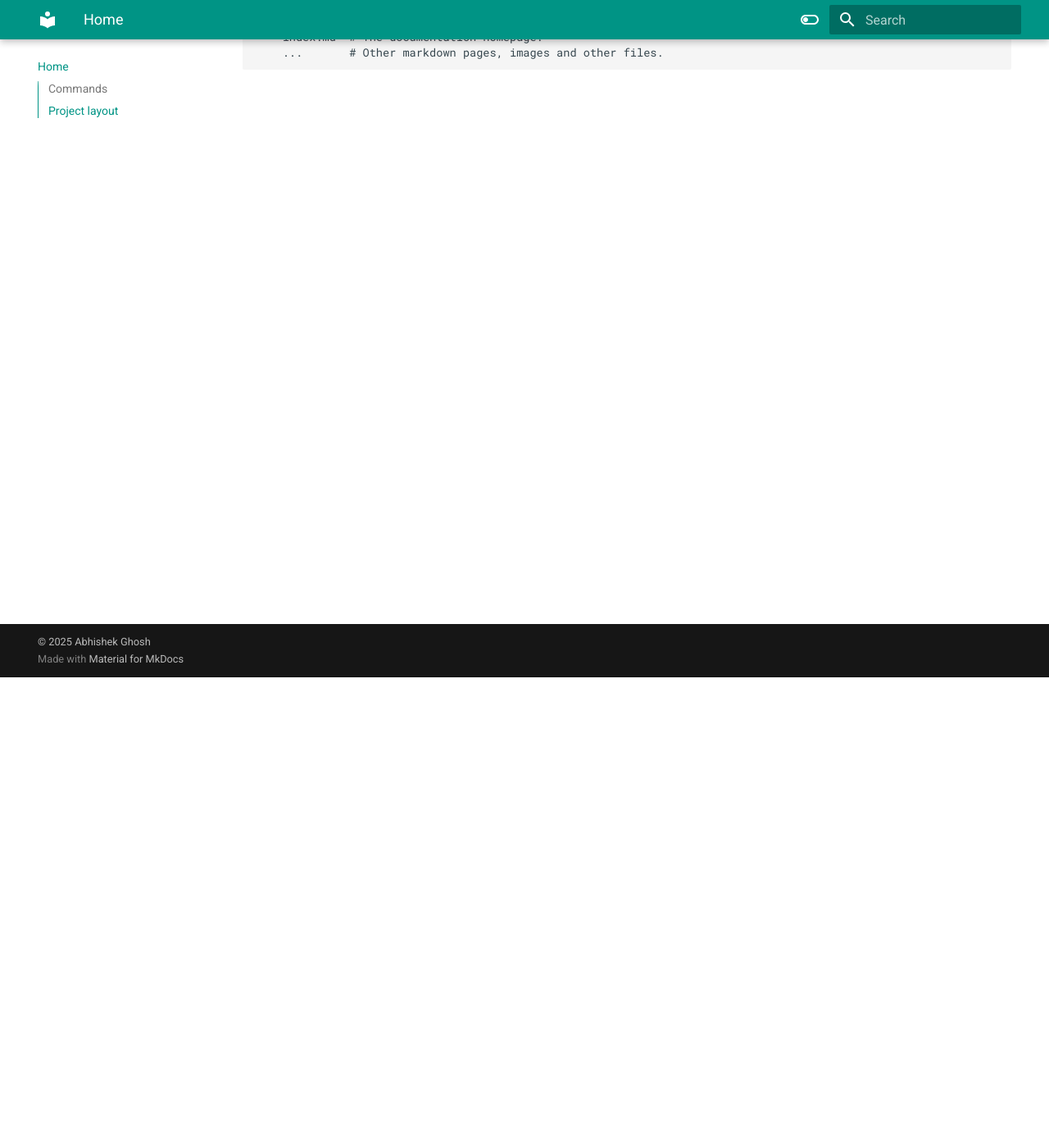
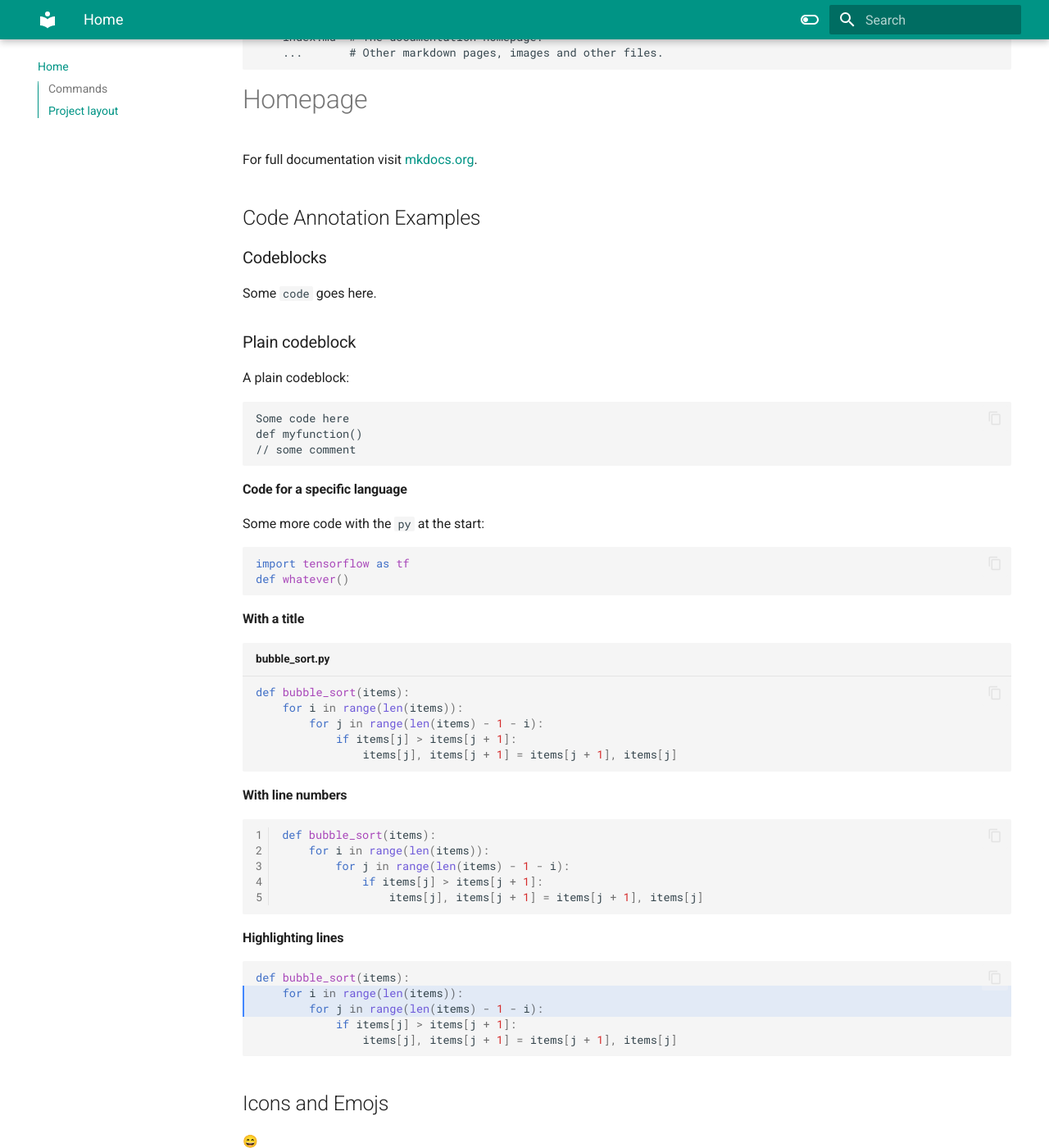
Before and after one commit to abhishekghoshh/tmux-config, an MkDocs documentation site: the page built from docs/index.md, in a window 1280 px wide and 1400 px high, scrolled down 574 px. Shown: the whole window at 82% size. Built offline with MkDocs 1.6.1 and Material for MkDocs 9.7.7, drawn with Linux system fonts in a browser that asks for light colours; emoji names are drawn with the system emoji font.

Commit message:
commit mkdocs

````diff
--- a/docs/index.md
+++ b/docs/index.md
@@ -1,6 +1,7 @@
 # Welcome
 
 For full documentation visit [mkdocs.org](https://www.mkdocs.org).
+
 
 ## Commands
 
@@ -15,3 +16,73 @@ For full documentation visit [mkdocs.org](https://www.mkdocs.org).
     docs/
         index.md  # The documentation homepage.
         ...       # Other markdown pages, images and other files.
+
+
+# Homepage
+
+For full documentation visit [mkdocs.org](https://www.mkdocs.org).
+
+## Code Annotation Examples
+
+### Codeblocks
+
+Some `code` goes here.
+
+### Plain codeblock
+
+A plain codeblock:
+
+```
+Some code here
+def myfunction()
+// some comment
+```
+
+#### Code for a specific language
+
+Some more code with the `py` at the start:
+
+``` py
+import tensorflow as tf
+def whatever()
+```
+
+#### With a title
+
+``` py title="bubble_sort.py"
+def bubble_sort(items):
+    for i in range(len(items)):
+        for j in range(len(items) - 1 - i):
+            if items[j] > items[j + 1]:
+                items[j], items[j + 1] = items[j + 1], items[j]
+```
+
+#### With line numbers
+
+``` py linenums="1"
+def bubble_sort(items):
+    for i in range(len(items)):
+        for j in range(len(items) - 1 - i):
+            if items[j] > items[j + 1]:
+                items[j], items[j + 1] = items[j + 1], items[j]
+```
+
+#### Highlighting lines
+
+``` py hl_lines="2 3"
+def bubble_sort(items):
+    for i in range(len(items)):
+        for j in range(len(items) - 1 - i):
+            if items[j] > items[j + 1]:
+                items[j], items[j + 1] = items[j + 1], items[j]
+```
+
+## Icons and Emojs
+
+:smile:
+
+:fontawesome-regular-face-laugh-wink:
+
+:fontawesome-brands-twitter:{ .twitter }
+
+:octicons-heart-fill-24:{ .heart }
--- a/mkdocs.yml
+++ b/mkdocs.yml
@@ -20,9 +20,15 @@ nav:
     - advanced: git/advanced.md
   - linux:
     - commands: linux/commands.md
-  - terminal shortcuts:
-    - command line: shortcuts/shortcuts.md
+  - shortcuts:
+    - typing: shortcuts/typing.md
+    - command line: shortcuts/command-line.md
   - tmux: tmux.md
+  - nvim:
+    - vim: nvim/vim.md
+  - other links:
+    - typing: links/typing.md
+    - git: links/git.md
 theme:
   name: material
   features:
@@ -50,6 +56,36 @@ theme:
       primary: teal
       accent: lime
 
+plugins:
+  - social
+  - search
+
+extra:
+  social:
+    - icon: fontawesome/brands/github-alt
+      link: https://github.com/abhishekghoshh
+    - icon: fontawesome/brands/twitter
+      link: https://x.com/abhishek_ghoshh
+    - icon: fontawesome/brands/linkedin
+      link: https://www.linkedin.com/in/abhishek-ghosh-220679132/
+
+markdown_extensions:
+  - pymdownx.highlight:
+      anchor_linenums: true
+  - pymdownx.inlinehilite
+  - pymdownx.snippets
+  - admonition
+  - pymdownx.arithmatex:
+      generic: true
+  - footnotes
+  - pymdownx.details
+  - pymdownx.superfences
+  - pymdownx.mark
+  - attr_list
+  - pymdownx.emoji:
+      emoji_index: !!python/name:materialx.emoji.twemoji
+      emoji_generator: !!python/name:materialx.emoji.to_svg
+
 
 copyright: |
-  &copy; 2025 <a href="https://github.com/james-willett"  target="_blank" rel="noopener">Abhishek Ghosh</a>
+  &copy; 2025 <a href="https://github.com/abhishekghoshh"  target="_blank" rel="noopener">Abhishek Ghosh</a>
````
Also changed, not shown: README.md (+5 -0 lines), docs-local.yaml (added, +11 -0 lines), docs/links/git.md (renamed from git/links.md, +2 -3 lines), docs/links/typing.md (renamed from typing-helper.md, +0 -21 lines), docs/shortcuts/typing.md (added, +21 -0 lines), docs/nvim/vim.md (added), docs/shortcuts/command-line.md (renamed from docs/shortcuts/shortcuts.md), 4 other files.
